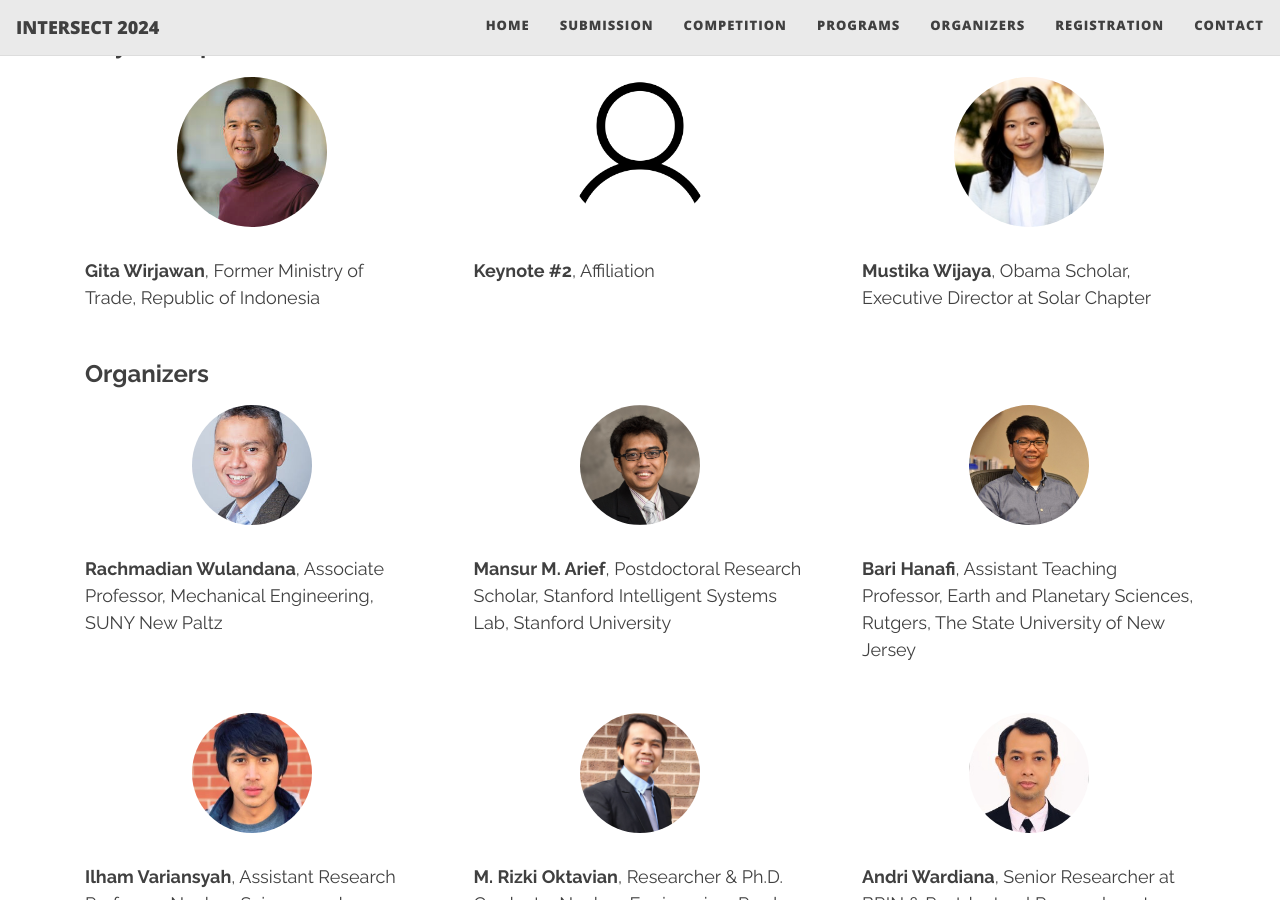
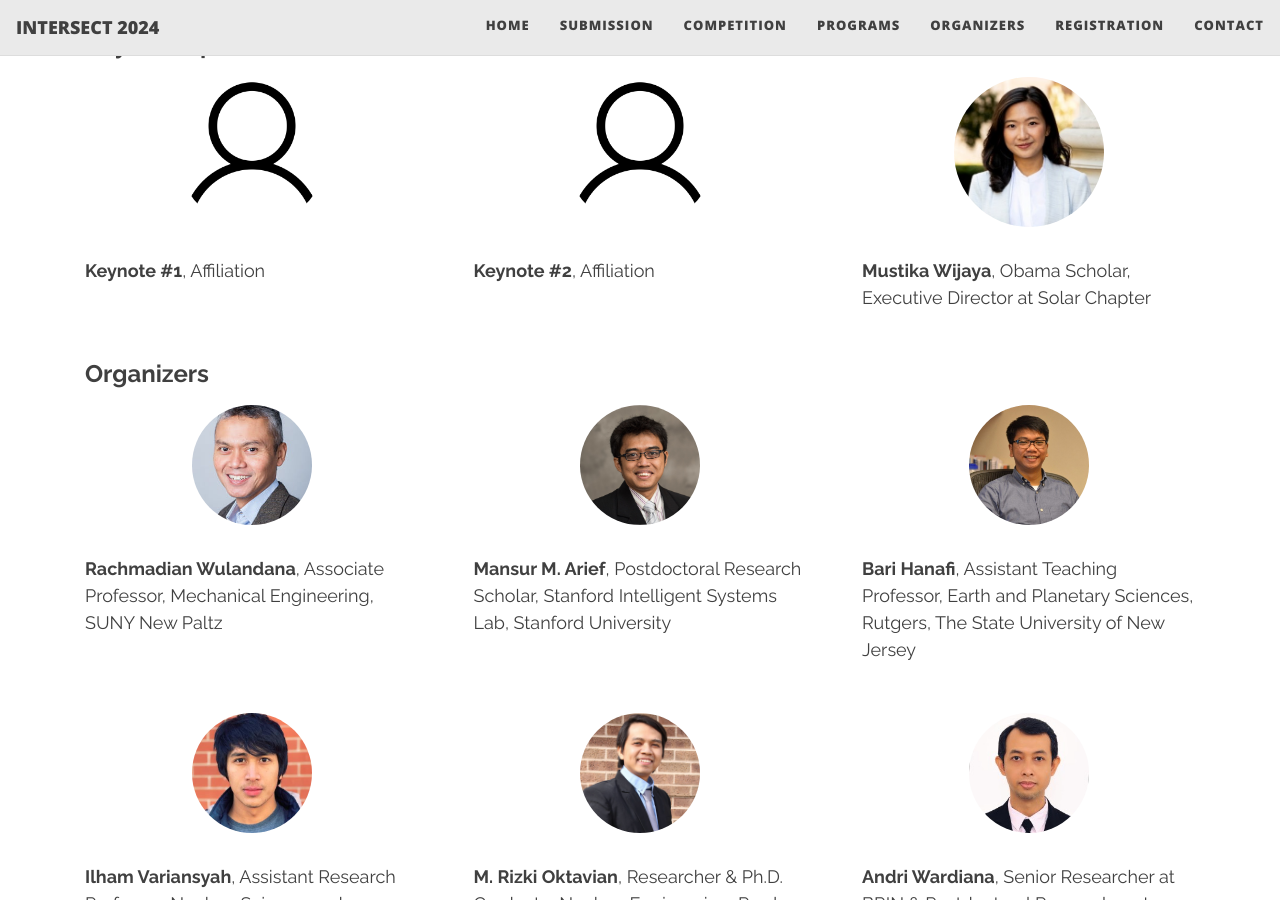
Before and after one commit to intersectID/intersectID.github.io, a Jekyll site: the page built from index.html, in a window 1280 px wide and 900 px high, scrolled down 2582 px. Built offline with Jekyll 4.4.1, drawn with Linux system fonts in a browser that asks for light colours; nearby versions of some CDN libraries; the list of posts is cut into pages by our own code.

Commit message:
removed pak gita

```diff
--- a/index.html
+++ b/index.html
@@ -123,8 +123,8 @@
 <h3 id="invited-speakers">Keynote Speakers</h3>
 <section class="speakers">
     <div class="speaker">
-        <img class="img-circle center" src="/assets/img/gitawirjawan.jpg" alt="Gita Wirjawan"/>
-        <p><strong>Gita Wirjawan</strong>, Former Ministry of Trade, Republic of Indonesia</p>
+        <img class="img-circle center" src="/assets/img/person.png" alt="Keynote #1"/>
+        <p><strong>Keynote #1</strong>, Affiliation</p>
     </div>
 
     <div class="speaker">
```
